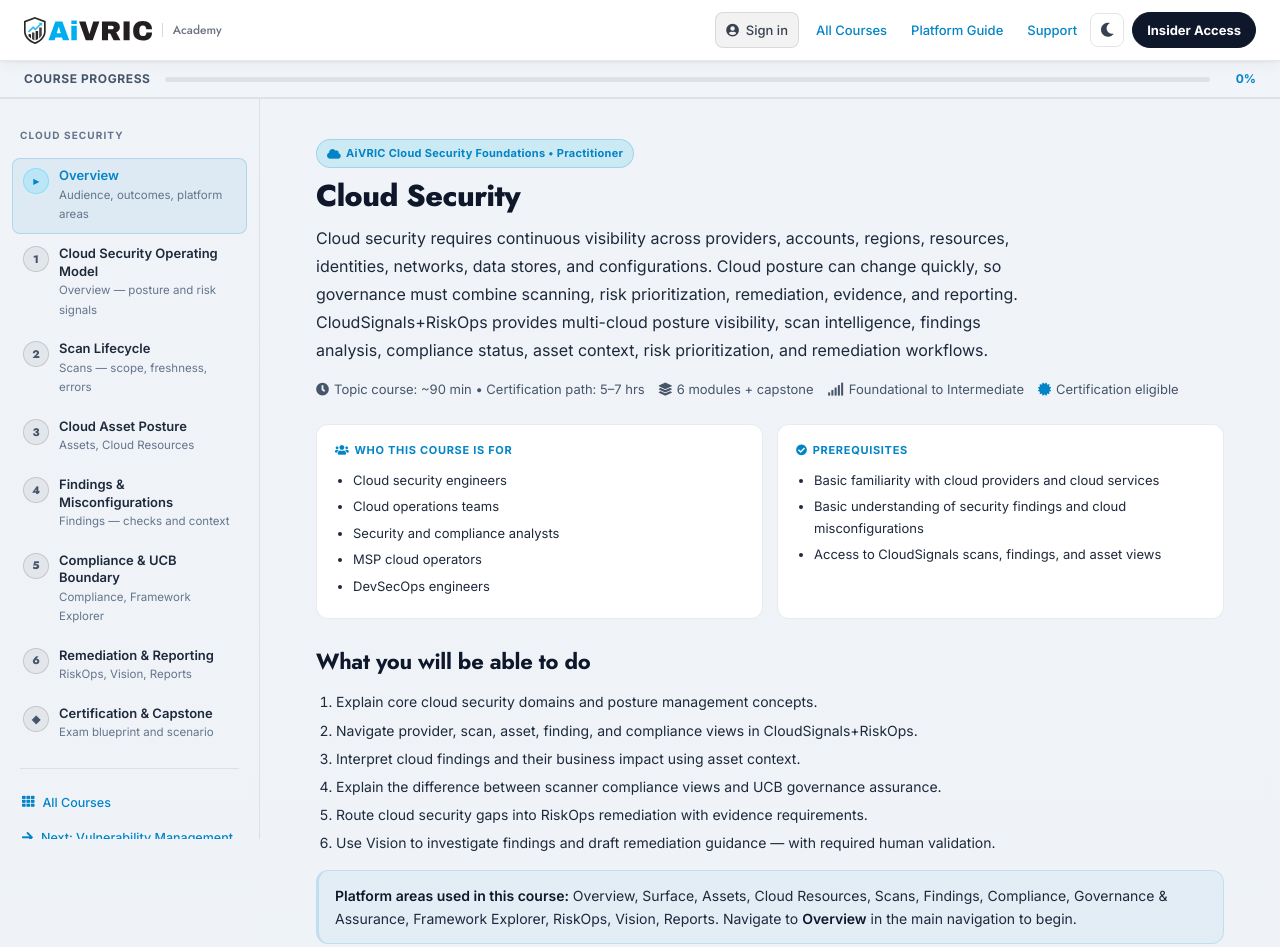
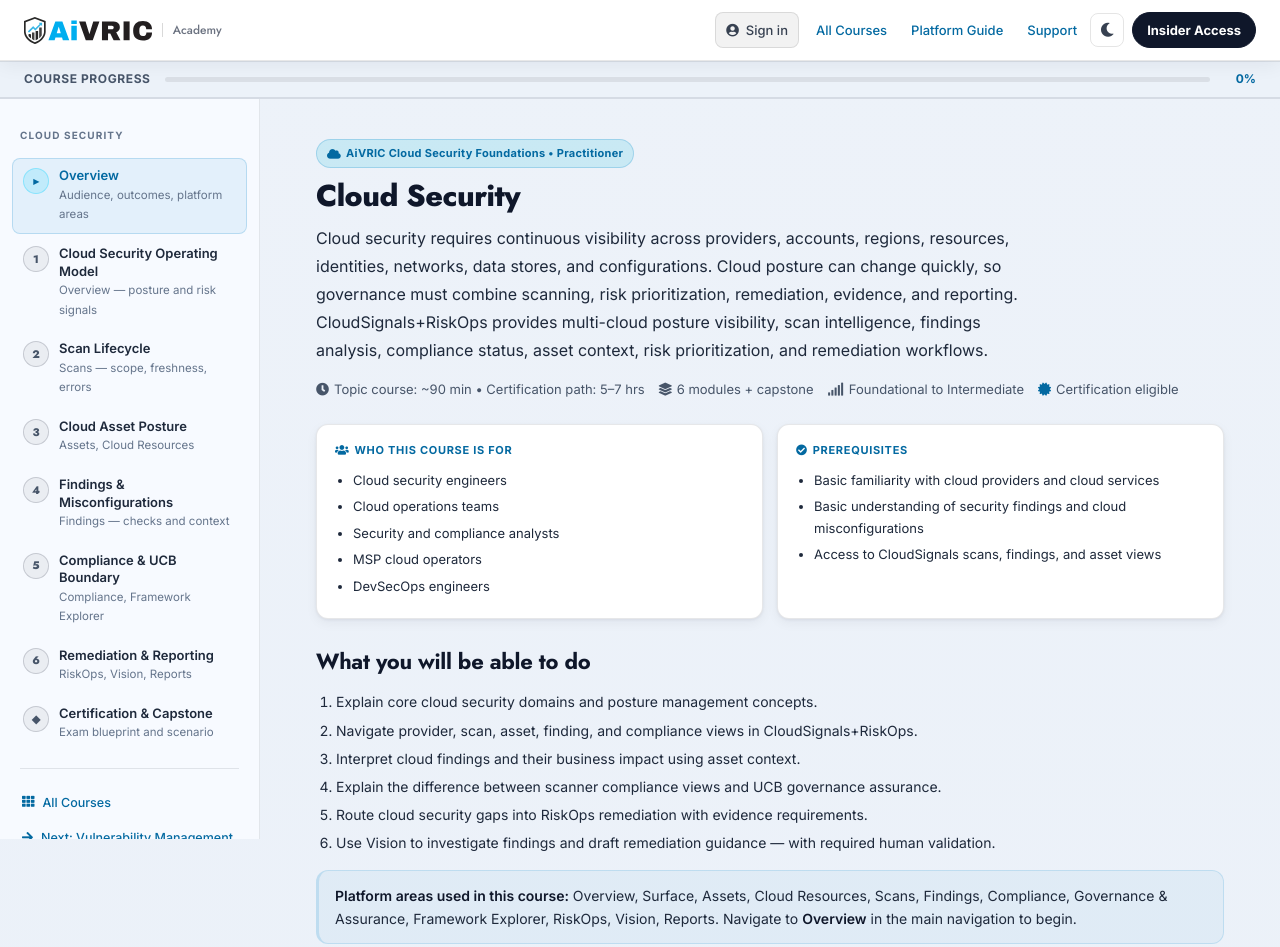
Before and after one commit to AiVRIC/AiVRIC-Academy, a plain HTML site: page cloud-security.html in a window 1280 px wide. Shown: the top 947 px of the page. Drawn offline with nearby package versions, Linux system fonts and the light colour scheme.

Commit message:
Update academy.css

```diff
--- a/academy.css
+++ b/academy.css
@@ -1986,32 +1986,32 @@ body.auth-page {
    ══════════════════════════════════════════════════════════════════════ */
 
 [data-theme="light"] {
-  --ug-bg:        #f0f4f8;
+  --ug-bg:        #edf2f9;
   --ug-surface:   #ffffff;
-  --ug-surface-2: #f1f5f9;
-  --ug-surface-3: #e8edf4;
-  --ug-border:    rgba(0,0,0,.08);
-  --ug-border-2:  rgba(0,0,0,.14);
+  --ug-surface-2: #ecf2f9;
+  --ug-surface-3: #dce6f0;
+  --ug-border:    rgba(15,23,42,.10);
+  --ug-border-2:  rgba(15,23,42,.17);
   --ug-text:      #0f172a;
   --ug-text-2:    #1e293b;
   --ug-muted:     #64748b;
   --ug-muted-2:   #475569;
-  --ug-cyan:      #0284c7;
-  --ug-green:     #059669;
-  --ug-amber:     #b45309;
-  --ug-purple:    #7c3aed;
-  --ug-red:       #dc2626;
+  --ug-cyan:      #0369a1;
+  --ug-green:     #047857;
+  --ug-amber:     #92400e;
+  --ug-purple:    #6d28d9;
+  --ug-red:       #b91c1c;
   --ug-orange:    #c2410c;
-  --ug-shadow:    0 4px 24px rgba(0,0,0,.1);
-  --ug-shadow-lg: 0 16px 48px rgba(0,0,0,.15);
+  --ug-shadow:    0 1px 3px rgba(0,0,0,.06), 0 4px 16px rgba(0,0,0,.06);
+  --ug-shadow-lg: 0 4px 12px rgba(0,0,0,.07), 0 16px 48px rgba(0,0,0,.12);
 }
 
 [data-theme="light"] body {
   color: var(--ug-text-2);
   background:
-    radial-gradient(1200px 800px at 72% -6%, rgba(2,132,199,.05), transparent 55%),
+    radial-gradient(1200px 800px at 72% -6%, rgba(3,105,161,.05), transparent 55%),
     radial-gradient(800px 600px at 4% 18%, rgba(100,116,139,.04), transparent 55%),
-    linear-gradient(180deg, #f0f4f8 0%, #e8eef5 50%, #f0f4f8 100%);
+    linear-gradient(180deg, #edf2f9 0%, #e4edf7 50%, #edf2f9 100%);
 }
 
 [data-theme="light"] a { color: var(--ug-cyan); }
@@ -2111,3 +2111,77 @@ body.auth-page {
   border-color: rgba(0,0,0,.15);
   color: #111827;
 }
+
+
+/* ══════════════════════════════════════════════════════════════════════
+   Light mode — enterprise elevation (card shadows)
+   ══════════════════════════════════════════════════════════════════════ */
+
+[data-theme="light"] .acad-header {
+  box-shadow: 0 1px 0 rgba(15,23,42,.09), 0 4px 20px rgba(15,23,42,.06);
+}
+
+[data-theme="light"] .acad-card,
+[data-theme="light"] .acad-course-card,
+[data-theme="light"] .stat-pill,
+[data-theme="light"] .flow-node,
+[data-theme="light"] .dash-stat-card,
+[data-theme="light"] .dash-rec-card,
+[data-theme="light"] .dash-prog-card,
+[data-theme="light"] .dash-badge-card,
+[data-theme="light"] .in-platform,
+[data-theme="light"] .quiz-block,
+[data-theme="light"] .mark-complete-wrap {
+  box-shadow: 0 1px 3px rgba(15,23,42,.06), 0 4px 12px rgba(15,23,42,.05);
+}
+
+[data-theme="light"] .acad-featured-course {
+  box-shadow: 0 4px 12px rgba(15,23,42,.07), 0 16px 40px rgba(15,23,42,.08);
+}
+
+
+/* ── Light mode: sidebar surface ─────────────────────────────────────── */
+
+[data-theme="light"] .acad-sidebar {
+  background: #f7faff;
+  border-right-color: rgba(15,23,42,.09);
+}
+
+
+/* ── Light mode: table rows ──────────────────────────────────────────── */
+
+[data-theme="light"] .acad-table th { background: #f0f5fb; }
+[data-theme="light"] .acad-table tr:nth-child(even) td { background: rgba(0,0,0,.02); }
+[data-theme="light"] .acad-table tr:hover td { background: rgba(3,105,161,.04); }
+
+
+/* ── Light mode: mark-complete button (remove neon tints) ────────────── */
+
+[data-theme="light"] .mark-complete-btn {
+  border-color: rgba(3,105,161,.4);
+  background: rgba(3,105,161,.07);
+  color: var(--ug-cyan);
+}
+[data-theme="light"] .mark-complete-btn:hover {
+  background: rgba(3,105,161,.14);
+  border-color: rgba(3,105,161,.55);
+}
+[data-theme="light"] .mark-complete-btn.done {
+  border-color: rgba(4,120,87,.4);
+  background: rgba(4,120,87,.08);
+  color: var(--ug-green);
+}
+
+
+/* ── Light mode: buttons with dark-value colored backgrounds ─────────── */
+/* In dark mode these buttons use bright neon fills → dark text works.   */
+/* In light mode the same tokens map to deep blues/greens → needs white. */
+
+[data-theme="light"] .acad-fc-cta             { color: #ffffff; }
+[data-theme="light"] .acad-fc-cta:hover       { background: #025a8a; color: #ffffff; }
+
+[data-theme="light"] .acad-cert-btn           { color: #ffffff; }
+[data-theme="light"] .acad-cert-btn:hover     { background: #036644; color: #ffffff; }
+
+[data-theme="light"] .auth-btn-primary                      { color: #ffffff; }
+[data-theme="light"] .auth-btn-primary:hover:not(:disabled) { background: #025a8a; color: #ffffff; }
```
